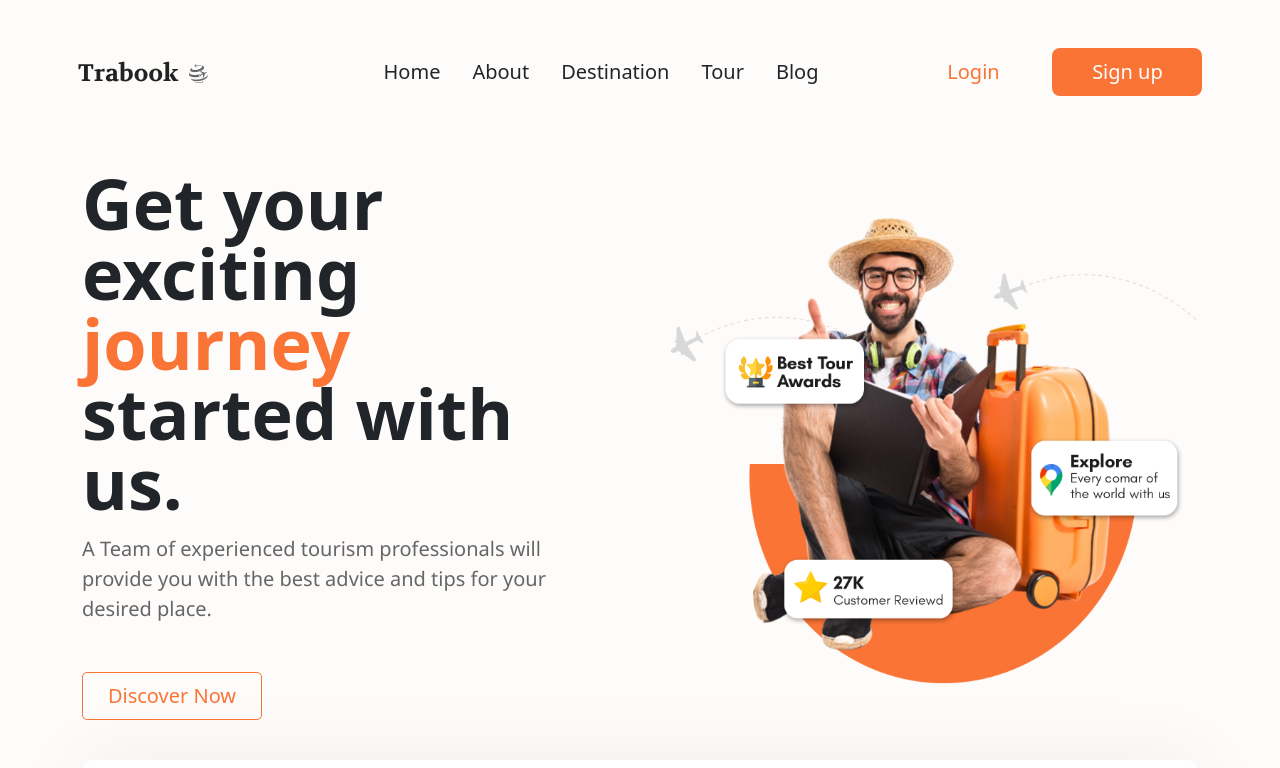
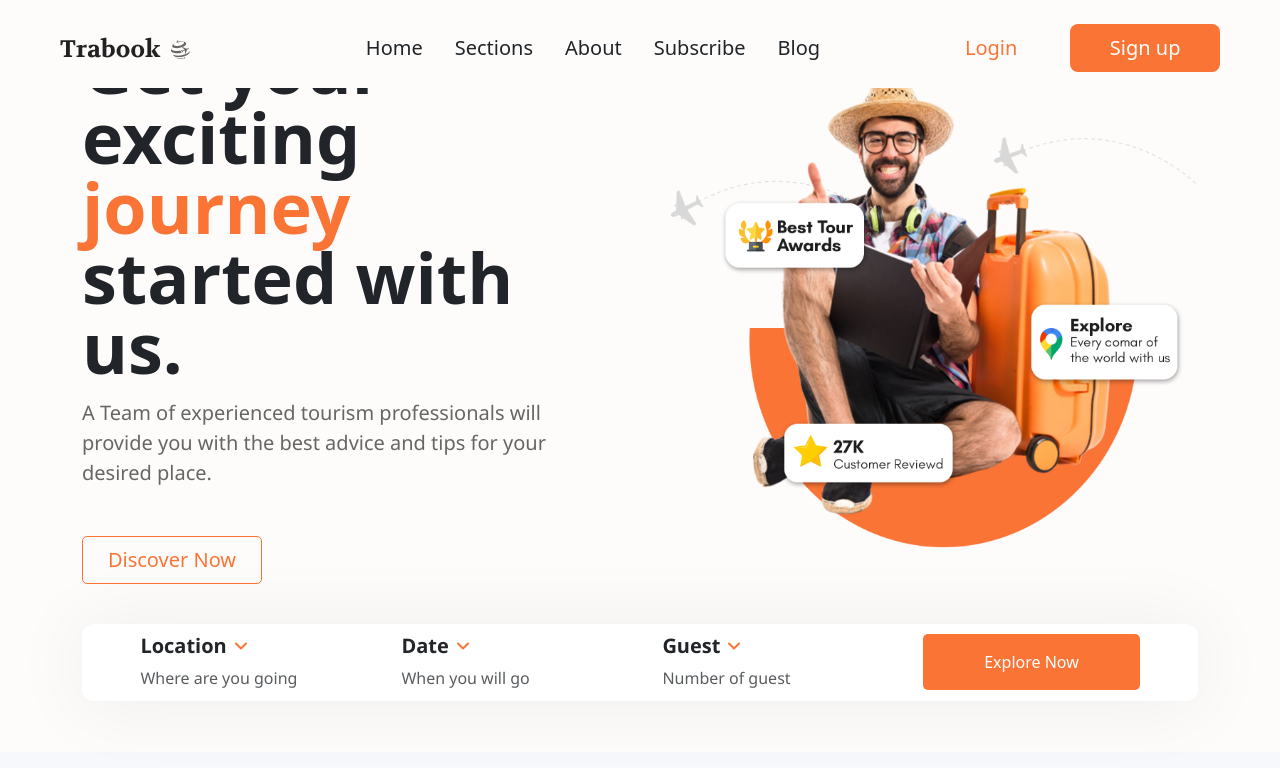
Before and after one commit to Juanflpz/Trabook-Responsive-Project, a React (Create React App) app: page / in a window 1280 px wide. Shown: the top 768 px of the page. Built offline with nearby package versions, Linux system fonts and the light colour scheme.

Commit message:
feat(0): :zap: Navbar final prototype implemented

```diff
--- a/src/App.js
+++ b/src/App.js
@@ -5,8 +5,6 @@ import GetStarted from './Components/GetStarted.jsx';
 import GetStartedProps from './Props/GetStartedProps.js'
 import Needs from './Components/Needs.jsx';
 import NeedsProps from './Props/NeedsProps.js';
-import Footer from './Components/Footer.jsx';
-import FooterProps from './Props/FooterProps.js';
 import Deals from './Components/Deals.jsx';
 import DealsProps from './Props/DealsProps.js';
 import Vacation from './Components/VacationPlan.jsx';
@@ -15,6 +13,10 @@ import Reviews from './Components/Reviews.jsx';
 import ReviewsProps from './Props/ReviewsProps.js';
 import Blog from './Components/Blog.jsx';
 import BlogProps from './Props/BlogProps.js';
+import Subscribe from './Components/Subscribe.jsx';
+import SubscribeProps from './Props/SubscribeProps.js';
+import Footer from './Components/Footer.jsx';
+import FooterProps from './Props/FooterProps.js';
 import React, { useState } from 'react';
 
 function App() {
@@ -34,6 +36,32 @@ function App() {
   return (
     <div className='App'>
       <Navbar
+        props = {NavbarProps}/>
+      <GetStarted
+        props = {GetStartedProps}/>
+      <Needs
+        cards = {NeedsProps}/>
+      <Deals
+        cards = {DealsProps}/>
+      <Vacation
+        cards = {VacationProps}/>
+      <Reviews
+        cards = {ReviewsProps}/>
+      <Blog
+        cards = {BlogProps}/>
+      <Subscribe
+        props = {SubscribeProps}/>
+      <Footer
+        props = {FooterProps}/>
+    </div>
+  );
+}
+
+export default App;
+
+
+/*
+<Navbar
         image={NavbarProps.image}
         li1={NavbarProps.li1}
         li2={NavbarProps.li2}
@@ -42,22 +70,4 @@ function App() {
         li5={NavbarProps.li5}
         a1={NavbarProps.a1}
         a2={NavbarProps.a2}/>
-      <GetStarted
-        image = {GetStartedProps.image1}/>
-      <Needs cards = {NeedsProps}/>
-      <Deals
-        cards = {DealsProps}/>
-      <Vacation
-        cards = {VacationProps}/>
-      <Reviews
-        cards = {ReviewsProps}/>
-      <Blog
-        cards = {BlogProps}/>
-      <Footer
-        image1 = {FooterProps.image1}
-        image2 = {FooterProps.image2}/>
-    </div>
-  );
-}
-
-export default App;
+*/
--- a/src/Components/GetStarted.jsx
+++ b/src/Components/GetStarted.jsx
@@ -2,7 +2,7 @@ import React from 'react'
 import '../styles/GetStarted.css'
 import 'bootstrap/dist/css/bootstrap.min.css';
 
-export default function GetStarted(props) {
+export default function GetStarted({props}) {
     return (
         <section id="get-started">
             <div className="container col-xxl-8">
--- a/src/Components/Navbar.jsx
+++ b/src/Components/Navbar.jsx
@@ -4,8 +4,7 @@ import '../styles/Navbar.css';
 import Login from '../Components/Login.jsx';
 import Register from '../Components/Register.jsx';
 
-
-export default function Navbar(props) {
+export default function Navbar({props}) {
     const [showLoginForm, setShowLoginForm] = useState(false);
     const [showRegisterForm, setShowRegisterForm] = useState(false);
 
@@ -28,32 +27,32 @@ export default function Navbar(props) {
     };
 
     return (
-        <div>
+        <section id="navbar">
             <nav className="m-0 p-0">
                 <ul className="d-flex flex-row list-unstyled align-items-center justify-content-center">
                     <li className="logo-nav">
                         <img className="" src={require(`../images/icons/${props.image}`)} alt="Logo-icon"/>
                     </li>
                     <li>
-                        <a className="mx-3 fs-5 nav-link font-weight-bold text-dark" href="#">{props.li1}</a>
+                        <a className="mx-3 fs-5 nav-link font-weight-bold text-dark" href="#">{props.link1}</a>
                     </li>
                     <li>
-                        <a className="mx-3 fs-5 nav-link font-weight-bold text-dark" href="#">{props.li2}</a>
+                        <a className="mx-3 fs-5 nav-link font-weight-bold text-dark" href="#">{props.link2}</a>
                     </li>
                     <li>
-                        <a className="mx-3 fs-5 nav-link font-weight-bold text-dark" href="#">{props.li3}</a>
+                        <a className="mx-3 fs-5 nav-link font-weight-bold text-dark" href="#">{props.link3}</a>
                     </li>
                     <li>
-                        <a className="mx-3 fs-5 nav-link font-weight-bold text-dark" href="#">{props.li4}</a>
+                        <a className="mx-3 fs-5 nav-link font-weight-bold text-dark" href="#">{props.link4}</a>
                     </li>
                     <li>
-                        <a className="mx-3 fs-5 nav-link font-weight-bold text-dark" href="#">{props.li5}</a>
+                        <a className="mx-3 fs-5 nav-link font-weight-bold text-dark" href="#">{props.link5}</a>
                     </li>
-                    <li className="sign-up">
-                        <div className="btn-group mt-4 mb-4" role="group">
-                        <div className="btn-group mt-4 mb-4" role="group">
-                            <button onClick={handleLoginClick} id="btn-login" className="btn btn-lg rounded-3">{props.a1}</button>
-                            <button onClick={handleRegisterClick} id="btn-signup" className="btn btn-lg rounded-3 ms-1">{props.a2}</button>
+                    <li className="signing">
+                        <div className="btn-group" role="group">
+                        <div className="btn-group" role="group">
+                            <button onClick={handleLoginClick} id="btn-login" className="btn btn-lg rounded-3">{props.btn_txt_1}</button>
+                            <button onClick={handleRegisterClick} id="btn-signup" className="btn btn-lg rounded-3 ms-1">{props.btn_txt_2}</button>
                         </div>
                         </div>
                     </li>
@@ -69,6 +68,6 @@ export default function Navbar(props) {
                     <Register closeRegisterForm={closeRegisterForm} />
                 </div>
             )}
-        </div>
+        </section>
     )
 }
--- /dev/null
+++ b/src/Components/Subscribe.jsx
@@ -0,0 +1,20 @@
+import React from 'react'
+import '../styles/Subscribe.css'
+import 'bootstrap/dist/css/bootstrap.min.css';
+
+export default function Subscribe({props}) {
+    return (
+        <div className="container" id="subscribe-box">
+            <div className="col-md-6">
+                <h1 className="col-md-12 pb-5">{props.title}</h1>
+                <div className="input-group position-relative">
+                    <span className="input-group-text border border-0 bg-white ps-3"><img src={require(`../images/img/${props.image}`)} alt="Email icon" /></span>
+                    <input type="text" className="form-control form-control-lg pt-4 pb-4 ps-0 border-0 bg-white fs-6" placeholder="Enter your mail" aria-label="Example text with button addon" aria-describedby="button-addon1" />
+                    <button className="btn btn-outline-secondary position-absolute top-0 end-0 mx-2 mt-3 border-0 fs-6" type="button" id="button-addon1">{props.text}</button>
+                </div>
+            </div>
+            <div className="background-image-top-right"></div>
+            <div className="background-image-bottom-left"></div>
+        </div>
+    )
+}
--- a/src/Props/FooterProps.js
+++ b/src/Props/FooterProps.js
@@ -1,6 +1,5 @@
 const data = {
-    image1: 'email.png',
-    image2: 'Logo.png',
+    image: 'Logo.png',
 };
 
 export default data;
--- a/src/Props/GetStartedProps.js
+++ b/src/Props/GetStartedProps.js
@@ -1,5 +1,5 @@
 const data = {
-    image1: 'Traveler.png',
+    image: 'Traveler.png',
 };
 
 export default data;
--- a/src/Props/NavbarProps.js
+++ b/src/Props/NavbarProps.js
@@ -1,11 +1,11 @@
 const data = {
-    li1: 'Home',
-    li2: 'About',
-    li3: 'Destination',
-    li4: 'Tour',
-    li5: 'Blog',
-    a1: 'Login',
-    a2: 'Sign up',
+    link1: 'Home',
+    link2: 'Sections', /* things-u-need, deals and discounts, vacation plan, reviews, blog, subscribe */
+    link3: 'About',
+    link4: 'Subscribe',
+    link5: 'Blog',
+    btn_txt_1: 'Login',
+    btn_txt_2: 'Sign up',
     image: 'Logo-icon.png'
 };
 
--- /dev/null
+++ b/src/Props/SubscribeProps.js
@@ -0,0 +1,7 @@
+const data = {
+    title: 'Subscribe and get exclusive deals & offers',
+    image: 'email.png',
+    text: 'Subscribe',
+};
+
+export default data;
--- a/src/styles/Footer.css
+++ b/src/styles/Footer.css
@@ -1,20 +1,3 @@
-#subscribe-box {
-    position: relative;
-    border: solid 1 black;
-    margin-bottom: 100px;
-    padding: 0;
-    background-color: #FA7436;
-    color: white;
-    height: 416px;
-    display: flex;
-    flex-direction: column;
-    justify-content: center; /* Centrar verticalmente */
-    align-items: center; /* Centrar horizontalmente */
-    border-radius: 13px;
-    z-index: 1;
-    text-align: center;
-}
-
 .social-media a {
     background-color: white;
     border-radius: 50%;
@@ -50,21 +33,3 @@ footer h5 {
     width: 100%; /* Ajusta el tamaño del ícono para que llene el círculo */
     height: auto; /* Ajusta el tamaño del ícono para que llene el círculo */
 }
-
-.background-image-top-right {
-    top: 10px;
-    width: 113px;
-    height: 114px;
-    right: 0;
-    background-image: url('../images/img/palmeras.png');
-    z-index: -1;
-}
-
-.background-image-bottom-left {
-    bottom: 0;
-    left: 2px;
-    width: 480px;
-    height: 361px;
-    background-image: url('../images/img/circulos.png');
-    z-index: -1;
-}
--- a/src/styles/Navbar.css
+++ b/src/styles/Navbar.css
@@ -1,13 +1,28 @@
+#navbar {
+    padding-top: 0.5rem; /* Agrega padding arriba */
+    /*padding-bottom: 3rem; /* Agrega padding abajo */
+}
+
+#navbar ul {
+    height: 100%;
+    display: flex;
+    align-items: center;
+}
+
 .logo-nav {
     margin-right: 20vh;
 }
 
 nav {
+    height: 5rem;
+    position: fixed; /* Cambiado de position: sticky a position: fixed */
+    z-index: 1000;
     background-color: #FDFCFA;
+    width: 100%;
 }
 
-.sign-up {
-    margin-left: 8vh;
+.signing {
+    margin-left: 10vh;
 }
 
 #btn-signup {
@@ -32,7 +47,8 @@ nav {
     border: 1px solid #fa7436;
 }
 
-.button-login-u{
+/*
+.button-login{
     background-color: #fa7436;
     border: none;
 }
@@ -43,6 +59,7 @@ nav {
     border: 1px solid #FA7435;
 
 }
+
 .button-register-u{
     background-color: #fa7436;
     border: none;
@@ -54,6 +71,7 @@ nav {
     border: 1px solid #FA7435;
 
 }
+
 .button-close-u{
     background-color: #fff;
     color: #FA7435;
@@ -65,3 +83,4 @@ nav {
     background-color: #fa7436;
     border: none;
 }
+*/
--- /dev/null
+++ b/src/styles/Subscribe.css
@@ -0,0 +1,34 @@
+#subscribe-box {
+    position: relative;
+    border: solid 1 black;
+    margin-bottom: 100px;
+    padding: 0;
+    background-color: #FA7436;
+    color: white;
+    height: 416px;
+    display: flex;
+    flex-direction: column;
+    justify-content: center; /* Centrar verticalmente */
+    align-items: center; /* Centrar horizontalmente */
+    border-radius: 13px;
+    z-index: 1;
+    text-align: center;
+}
+
+.background-image-top-right {
+    top: 10px;
+    width: 113px;
+    height: 114px;
+    right: 0;
+    background-image: url('../images/img/palmeras.png');
+    z-index: -1;
+}
+
+.background-image-bottom-left {
+    bottom: 0;
+    left: 2px;
+    width: 480px;
+    height: 361px;
+    background-image: url('../images/img/circulos.png');
+    z-index: -1;
+}
```
Also changed, not shown: src/Components/Footer.jsx (+3 -14 lines).
